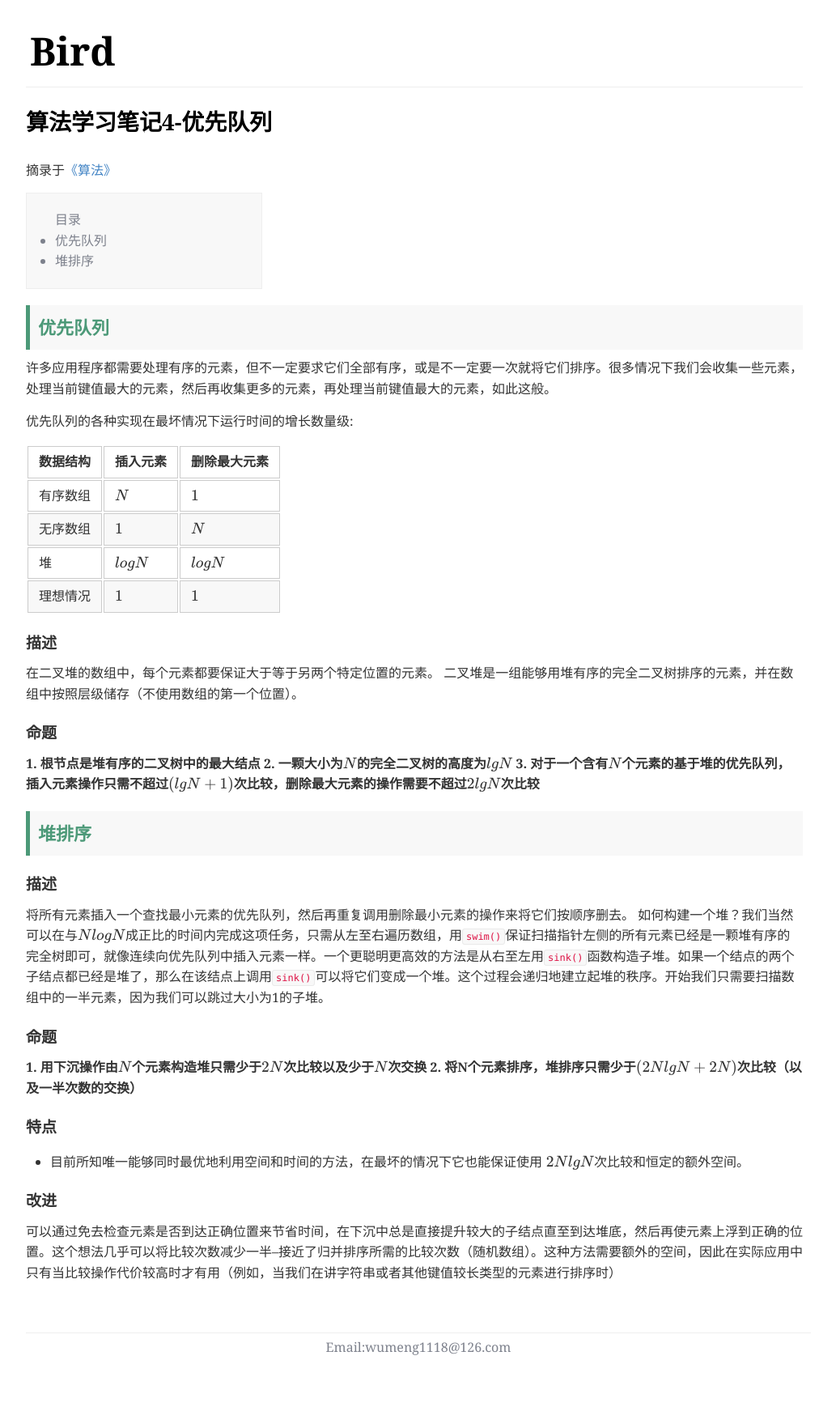
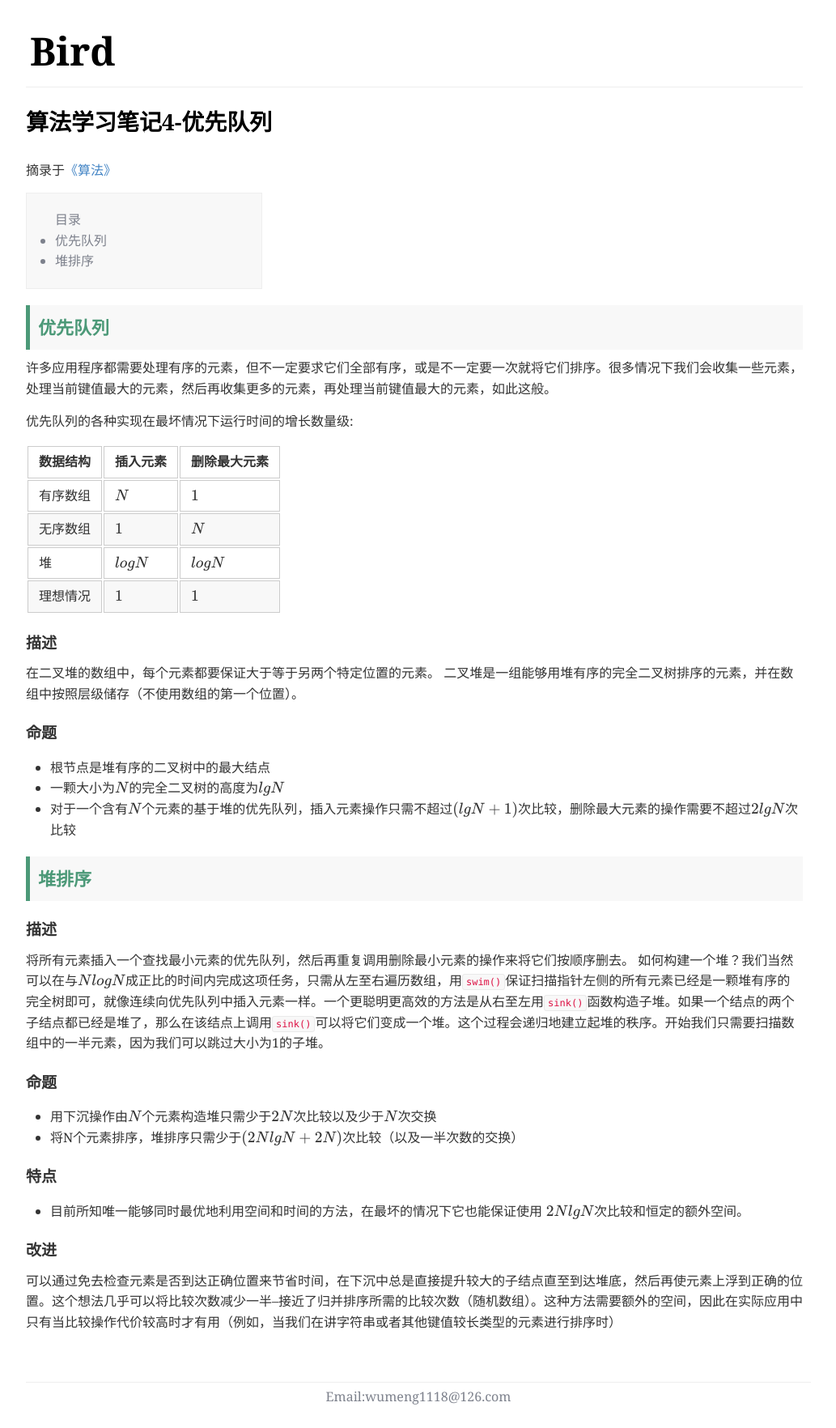
Before and after one commit to Qing-Shuang/Bird, a Jekyll site: the page built from _posts/algorithm/2014-10-23-Algorithms4-Priority Queues.md, in a window 1280 px wide. Shown: the whole page at 81% size, without its empty margins (128-1161 px from the left). Built offline with Jekyll 4.4.1, drawn with Linux system fonts in a browser that asks for light colours; Markdown is read by kramdown in place of the engine named in the settings; formulas are drawn with MathJax 3; before the commit the page ends 1703 px from its top, so only the background shows below that.

Commit message:
更新了优先队列文章

```diff
--- a/_posts/algorithm/2014-10-23-Algorithms4-Priority Queues.md
+++ b/_posts/algorithm/2014-10-23-Algorithms4-Priority Queues.md
@@ -26,9 +26,9 @@ title: 算法学习笔记4-优先队列
 
 ### 命题 ###
 
-**1. 根节点是堆有序的二叉树中的最大结点**
-**2. 一颗大小为\\(N\\)的完全二叉树的高度为\\(lgN\\)**
-**3. 对于一个含有\\(N\\)个元素的基于堆的优先队列，插入元素操作只需不超过\\((lgN+1)\\)次比较，删除最大元素的操作需要不超过\\(2lgN\\)次比较**
+* 根节点是堆有序的二叉树中的最大结点
+* 一颗大小为\\(N\\)的完全二叉树的高度为\\(lgN\\)
+* 对于一个含有\\(N\\)个元素的基于堆的优先队列，插入元素操作只需不超过\\((lgN+1)\\)次比较，删除最大元素的操作需要不超过\\(2lgN\\)次比较
 
 ## 堆排序 ##
 
@@ -38,8 +38,8 @@ title: 算法学习笔记4-优先队列
 
 ### 命题 ###
 
-**1. 用下沉操作由\\(N\\)个元素构造堆只需少于\\(2N\\)次比较以及少于\\(N\\)次交换**
-**2. 将N个元素排序，堆排序只需少于\\((2NlgN+2N)\\)次比较（以及一半次数的交换）**
+* 用下沉操作由\\(N\\)个元素构造堆只需少于\\(2N\\)次比较以及少于\\(N\\)次交换
+* 将N个元素排序，堆排序只需少于\\((2NlgN+2N)\\)次比较（以及一半次数的交换）
 
 ### 特点 ###
 * 目前所知唯一能够同时最优地利用空间和时间的方法，在最坏的情况下它也能保证使用\\(~2NlgN\\)次比较和恒定的额外空间。
```
